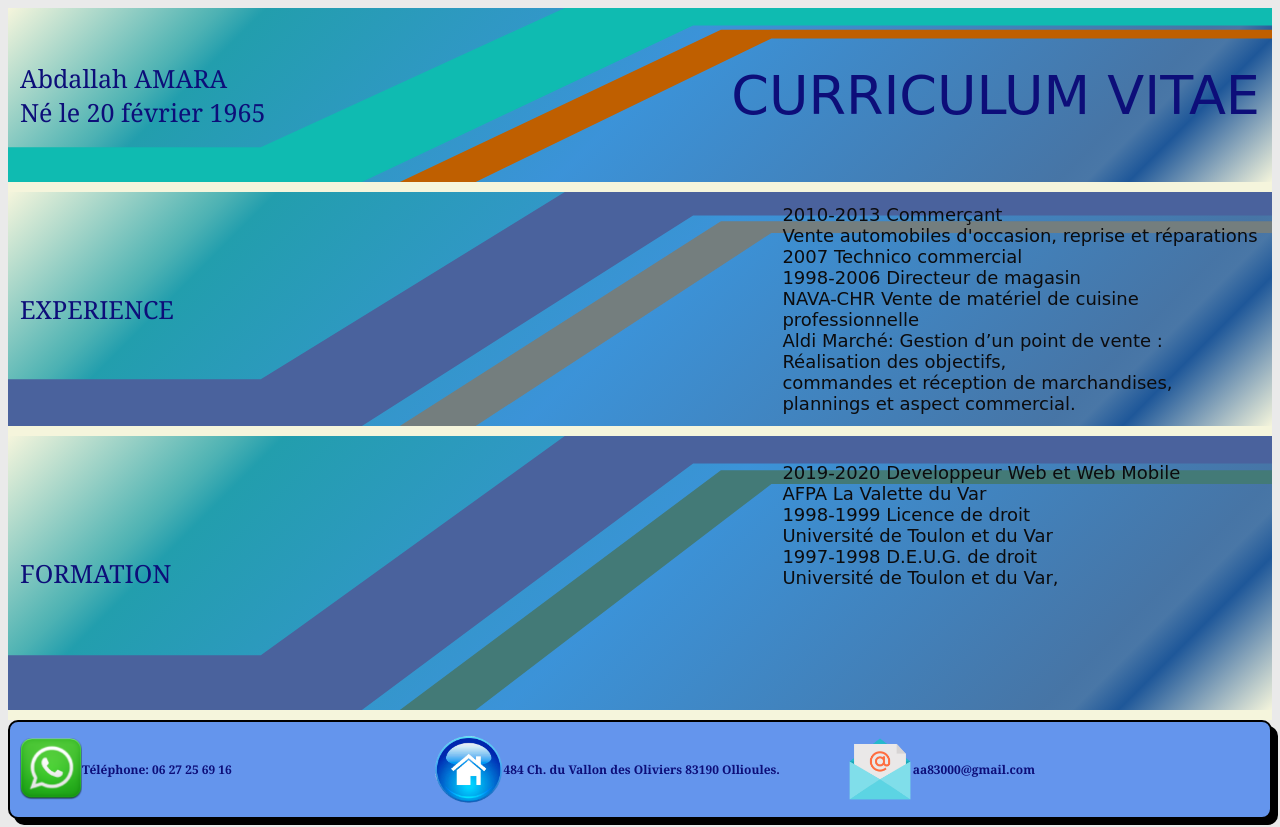
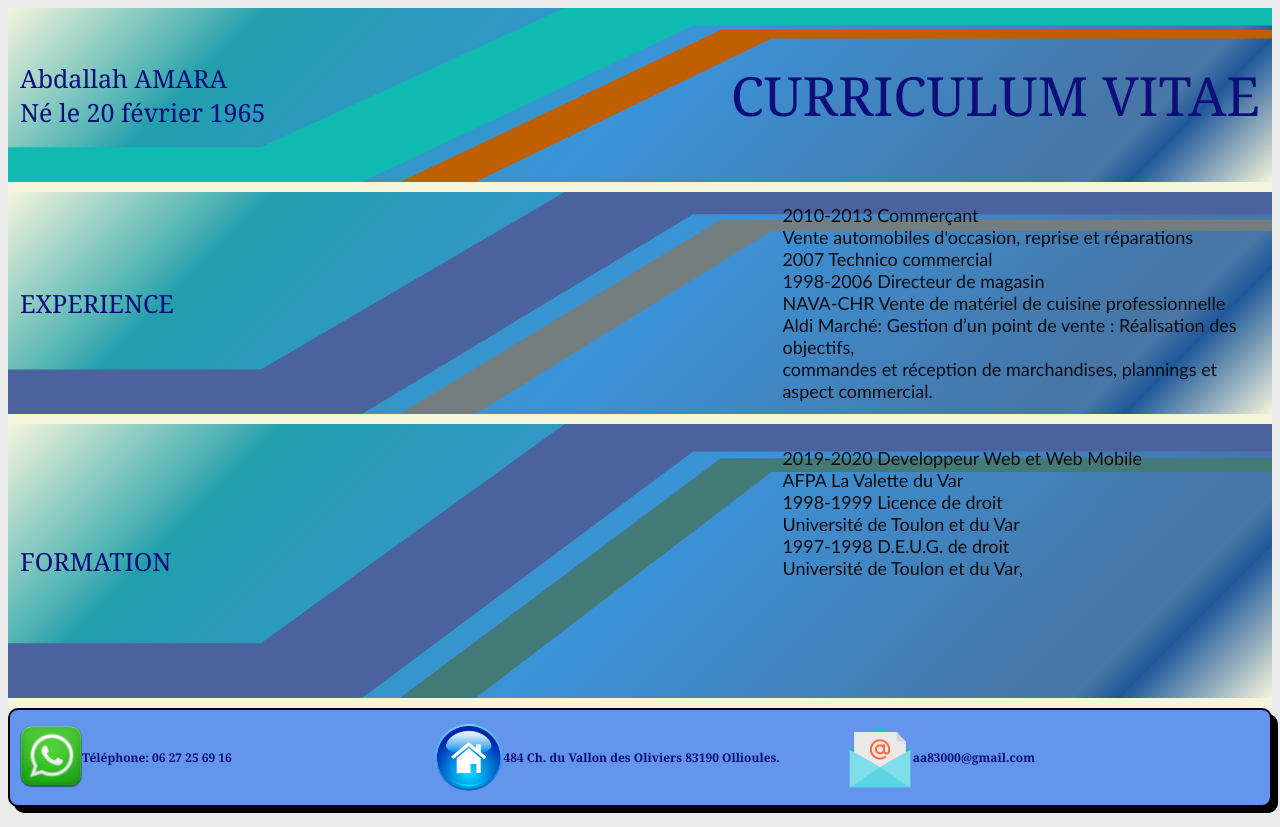
Before and after one commit to amaraabdallah/leboncv, a plain HTML site: page index.html in a window 1280 px wide. Drawn offline with Linux system fonts and the light colour scheme.

Commit message:
fontchanges

```diff
--- a/style.css
+++ b/style.css
@@ -62,7 +62,6 @@ body
       .card-1 .card__desc-title
       {
         font-size: 3em;
-        font-family: cursive
       }
 
 
@@ -77,8 +76,8 @@ body
       }
 
       .card__description {
-      font-family: cursive;
-        width: 477.583px;
+      font-family: 'Gill Sans', 'Gill Sans MT', Calibri, 'Trebuchet MS', sans-serif;
+      width: 477.583px;
       }
       .card-3{
         height: 250px;
```
